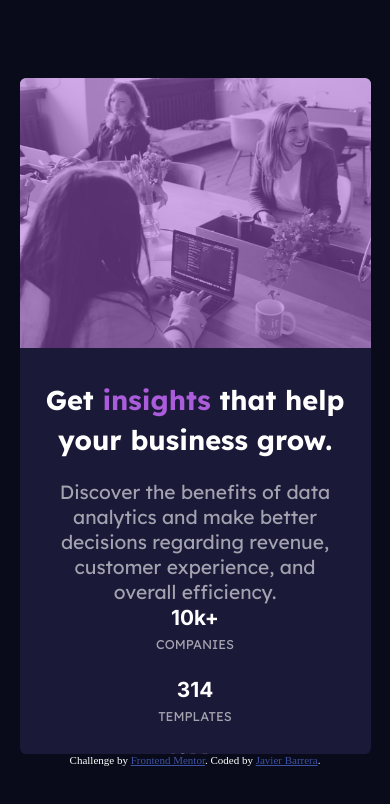
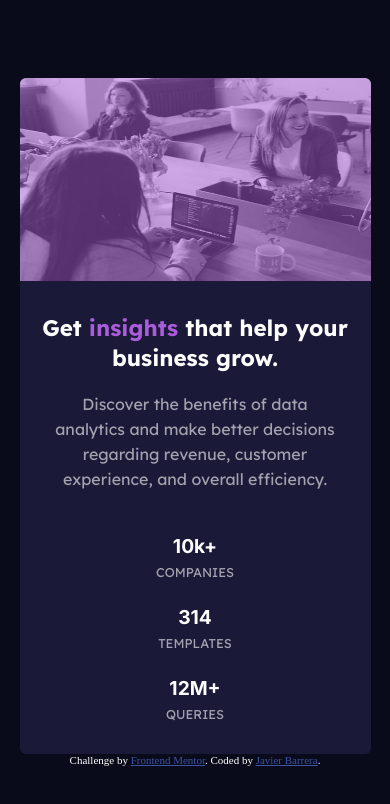
Before and after one commit to javierb256/Stats-preview-card-component, a plain HTML site: page index.html in a window 390 px wide. Drawn offline with Linux system fonts and the light colour scheme.

Commit message:
finished mobile view

```diff
--- a/styles.css
+++ b/styles.css
@@ -252,17 +252,19 @@ body {
 
   .container h1 {
     text-align: center;
+    line-height: 30px;
   }
 
   .data, .banner {
     width: 100%;
-    height: 40%;
+    height: 35%;
   }
 
   .data {
     align-items: center;
     padding: 2rem 1rem;
     height: 100%;
+    flex-grow: 1;
   }
 
   .data > p {
@@ -281,3 +283,41 @@ body {
     gap: 25px;
   }
 }
+
+@media screen and (max-width: 450px){
+  .container h1 {
+    font-size: 1.4rem;
+  }
+
+  .data, .banner {
+    width: 100%;
+    height: 30%;
+  }
+
+  .data > p {
+    font-size: 1rem;
+  }
+
+  .stat p:first-child {
+    font-size: 1.2rem;
+  }
+}
+
+@media screen and (max-width: 309px){
+  .container h1 {
+    font-size: 1.3rem;
+  }
+
+  .data > p {
+    font-size: 0.8rem;
+  }
+
+  .stat p:first-child {
+    font-size: 1.1rem;
+  }
+
+  .stat p:last-child {
+    font-size: 0.7rem;
+  }
+
+}
```
